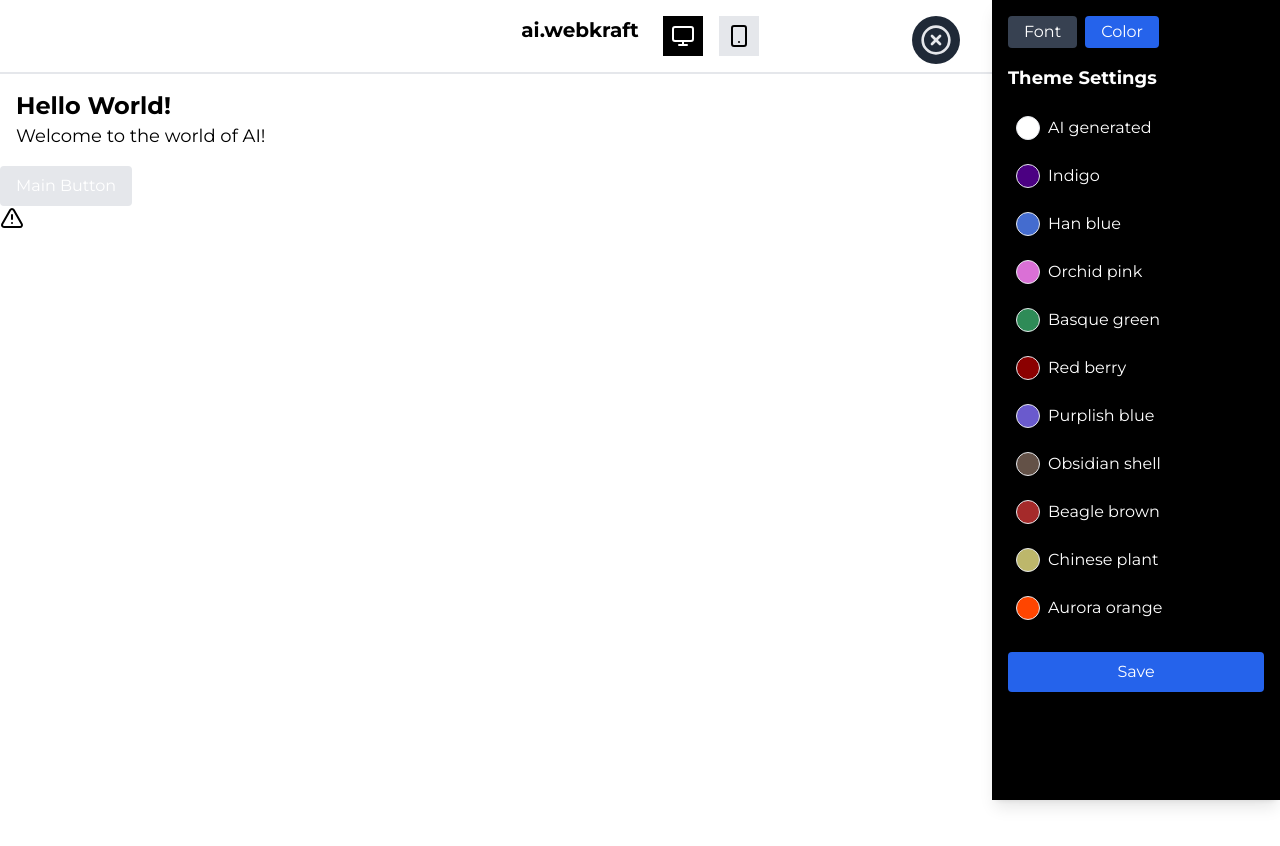
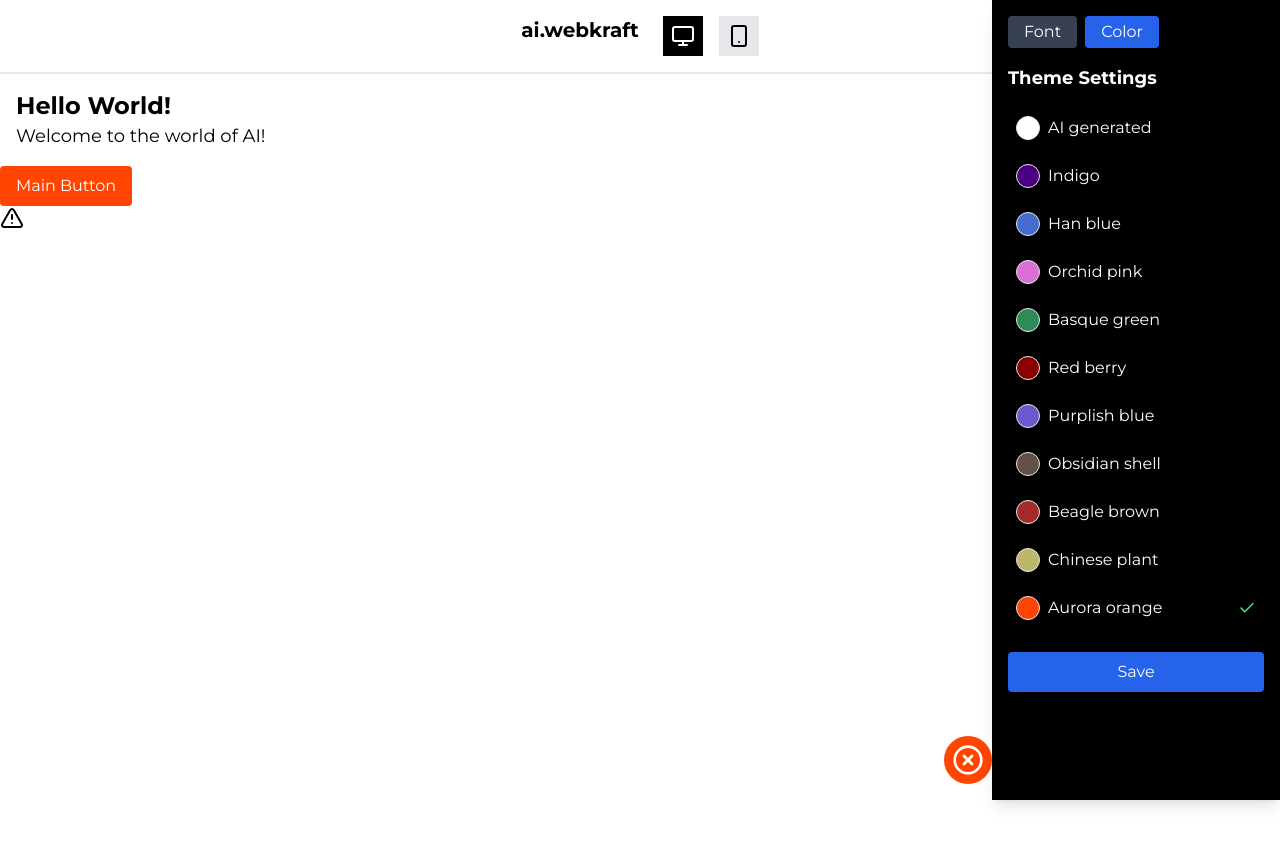
Before and after one commit to ghulamkarimi/portofolio, a React (Vite) app: page / in a window 1280 px wide. Shown: the top 846 px of the page. Built offline with nearby package versions, Linux system fonts and the light colour scheme; a web font is replaced by a local one.

Commit message:
Refactor components for improved readability and update button color in modeSlice

```diff
--- a/src/App.tsx
+++ b/src/App.tsx
@@ -5,35 +5,31 @@ import Sidebar from "./components/Sidebar";
 import { TriangleAlert } from "lucide-react";
 
 const Layout = () => {
-  const { mode, buttonColor, iconColor, font } = useSelector((state: RootState) => state.mode);
+  const { mode, buttonColor, iconColor, font, } = useSelector((state: RootState) => state.mode);
 
   return (
     <div
-     style={{ fontFamily: font }}>  {/* ✅ Schriftart für die gesamte Seite setzen */}
+     style={{ fontFamily: font }}>
       <div className={`${mode === "desktop" ? "border-b-2" : ""}`}>
         <header className="flex justify-center gap-6 p-4">
-          <h1 className="text-xl font-bold">ai.webkraft</h1>  {/* ✅ Icon-Farbe */}
+          <h1 className="text-xl font-bold">ai.webkraft</h1>
           <ModeToggle />
         </header>
       </div>
 
-      {/* ✅ Sidebar einbinden */}
       <Sidebar />
 
       <div className={`min-h-screen  transition-all duration-400 ${mode === "mobile" ? "bg-black mt-2 pt-2" : "bg-white "}`}>
         <div className={`${mode === "mobile" ? "w-[390px] mx-auto bg-white" : "max-w-[1600px] mx-auto"}`}>
           <main className="p-4">
-            <h2 className="text-2xl font-bold">Hello World!</h2>  {/* ✅ Icon-Farbe */}
+            <h2 className="text-2xl font-bold">Hello World!</h2>
             <p className="text-lg">Welcome to the world of AI!</p>
           </main>
 
-          {/* ✅ Beispiel-Button */}
+
           <button style={{ backgroundColor: buttonColor, color: "white" }} className="px-4 py-2 rounded">
             Main Button
           </button>
-
-          {/* ✅ Beispiel-Icon */}
-          {/* <p style={{ color: iconColor }}>This is an icon</p> */}
           <TriangleAlert style={{color:iconColor}} />
         </div>
       </div>
--- a/src/components/Sidebar.tsx
+++ b/src/components/Sidebar.tsx
@@ -56,7 +56,7 @@ const fonts: Font[] = [
 
 const Sidebar = () => {
   const dispatch = useDispatch();
-  const { buttonColor, iconColor, font, isOpen } = useSelector(
+  const { buttonColor, font, isOpen } = useSelector(
     (state: RootState) => state.mode
   );
 
@@ -66,32 +66,36 @@ const Sidebar = () => {
 
   return (
     <div>
-      {/* Sidebar */}
+
       <div
         className={`fixed top-0 right-0 h-screen w-72 bg-black text-white p-4 shadow-lg transition-transform duration-500 ease-in-out z-50 ${
           isOpen ? "translate-x-0" : "translate-x-full"
         }`}
       >
-        {/* Button Group */}
+
         <div className="flex space-x-2 mb-4">
           <button
-            className={`px-4 py-1 rounded ${activeTab === "font" ? "bg-blue-600" : "bg-gray-700"}`}
+            className={`px-4 py-1 rounded ${
+              activeTab === "font" ? "bg-blue-600" : "bg-gray-700"
+            }`}
             onClick={() => setActiveTab("font")}
           >
             Font
           </button>
           <button
-            className={`px-4 py-1 rounded ${activeTab === "color" ? "bg-blue-600" : "bg-gray-700"}`}
+            className={`px-4 py-1 rounded ${
+              activeTab === "color" ? "bg-blue-600" : "bg-gray-700"
+            }`}
             onClick={() => setActiveTab("color")}
           >
             Color
           </button>
         </div>
 
-        {/* Überschrift */}
+
         <h2 className="text-lg font-bold">Theme Settings</h2>
 
-        {/* Schriftartauswahl mit Scroll-Funktion */}
+
         {activeTab === "font" && (
           <div className="mt-2 max-h-[500px] overflow-y-auto  rounded-md p-2">
             {fonts.map((font) => (
@@ -102,13 +106,15 @@ const Sidebar = () => {
                 onClick={() => setSelectedFont(font.style)}
               >
                 {font.name}
-                {selectedFont === font.style && <Check className="text-green-400" size={18} />}
+                {selectedFont === font.style && (
+                  <Check className="text-green-400" size={18} />
+                )}
               </div>
             ))}
           </div>
         )}
 
-        {/* Farbauswahl */}
+
         {activeTab === "color" && (
           <div className="mt-4 grid grid-cols-1 gap-2">
             {colors.map((color) => (
@@ -124,13 +130,15 @@ const Sidebar = () => {
                   ></span>
                   <span className="ml-2 text-white">{color.name}</span>
                 </div>
-                {selectedColor === color.hex && <Check className="text-green-400" size={18} />}
+                {selectedColor === color.hex && (
+                  <Check className="text-green-400" size={18} />
+                )}
               </div>
             ))}
           </div>
         )}
 
-        {/* Speichern-Button */}
+
         <button
           onClick={() => {
             dispatch(setButtonColor(selectedColor));
@@ -144,12 +152,14 @@ const Sidebar = () => {
         </button>
       </div>
       <button
-          onClick={() => dispatch(toggleSidebar())}
-          className="fixed top-4 right-80 p-2  bg-gray-800 rounded-full hover:bg-gray-700 transition duration-300"
-          style={{ color: selectedColor }}
-        >
-          {isOpen ? <CircleX size={32} /> : <Palette size={32} />}
-        </button>
+        onClick={() => dispatch(toggleSidebar())}
+        className={`fixed bottom-4 p-2 bg-gray-800 rounded-full hover:bg-gray-700 transition-transform duration-500 ease-in-out ${
+          isOpen ? "right-72" : "right-4"
+        }`}
+        style={{ backgroundColor: buttonColor, color: "white" }}
+      >
+        {isOpen ? <CircleX size={32} /> : <Palette size={32} />}
+      </button>
     </div>
   );
 };
--- a/src/feuture/reducers/modeSlice.ts
+++ b/src/feuture/reducers/modeSlice.ts
@@ -34,7 +34,7 @@ interface ModeState {
 
 const initialState: ModeState = {
   mode: "desktop",
-  buttonColor: themeColors.button ?? "#e5e7eb",
+  buttonColor: themeColors.button ?? "#FF4500",
   iconColor: themeColors.icon ?? "#000000",
   font: themeFonts.FONT_VIGA?.[0] ?? "Montserrat",
   isOpen: true,
--- a/src/index.css
+++ b/src/index.css
@@ -4,7 +4,3 @@
 @tailwind base;
 @tailwind components;
 @tailwind utilities;
-
-.active {
-  color: #f00;
-}
--- a/tailwind.config.ts
+++ b/tailwind.config.ts
@@ -67,7 +67,7 @@ export default {
     },
   },
   variants: {
-    display: ["responsive", "print"], // ✅ Add print variant
+    display: ["responsive", "print"],
   },
   plugins: [tailwindcssAnimate],
 };
```
